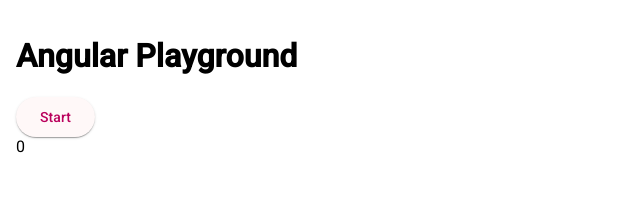
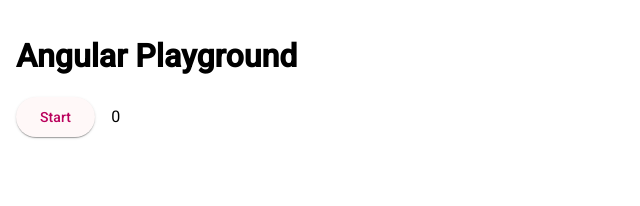
Before and after one commit to enderayalp/AngularPlayground, an Angular app: page / in a window 1280 px wide. Shown: the top 206 px of the page, without its empty margins (0-640 px from the left). Built offline with nearby package versions, Linux system fonts and the light colour scheme.

Commit message:
add flex to button

```diff
--- a/src/app/observable-demo/observable-counter.html
+++ b/src/app/observable-demo/observable-counter.html
@@ -1,2 +1,4 @@
-<button (click)="startCounter()" [disabled]="isRunning()" matButton="elevated">Start</button>
-<div> {{ counter() }}</div>
+<div class="flex-row center">
+  <button (click)="startCounter()" [disabled]="isRunning()" matButton="elevated">Start</button>
+  <div> {{ counter() }}</div>
+</div>
--- a/src/app/observable-demo/observable-counter.scss
+++ b/src/app/observable-demo/observable-counter.scss
@@ -0,0 +1,12 @@
+.flex-row{
+  display: flex;
+  flex-direction: row;
+}
+
+.center{
+  align-items: center;
+}
+
+.center{
+  gap: 1rem;
+}
```
